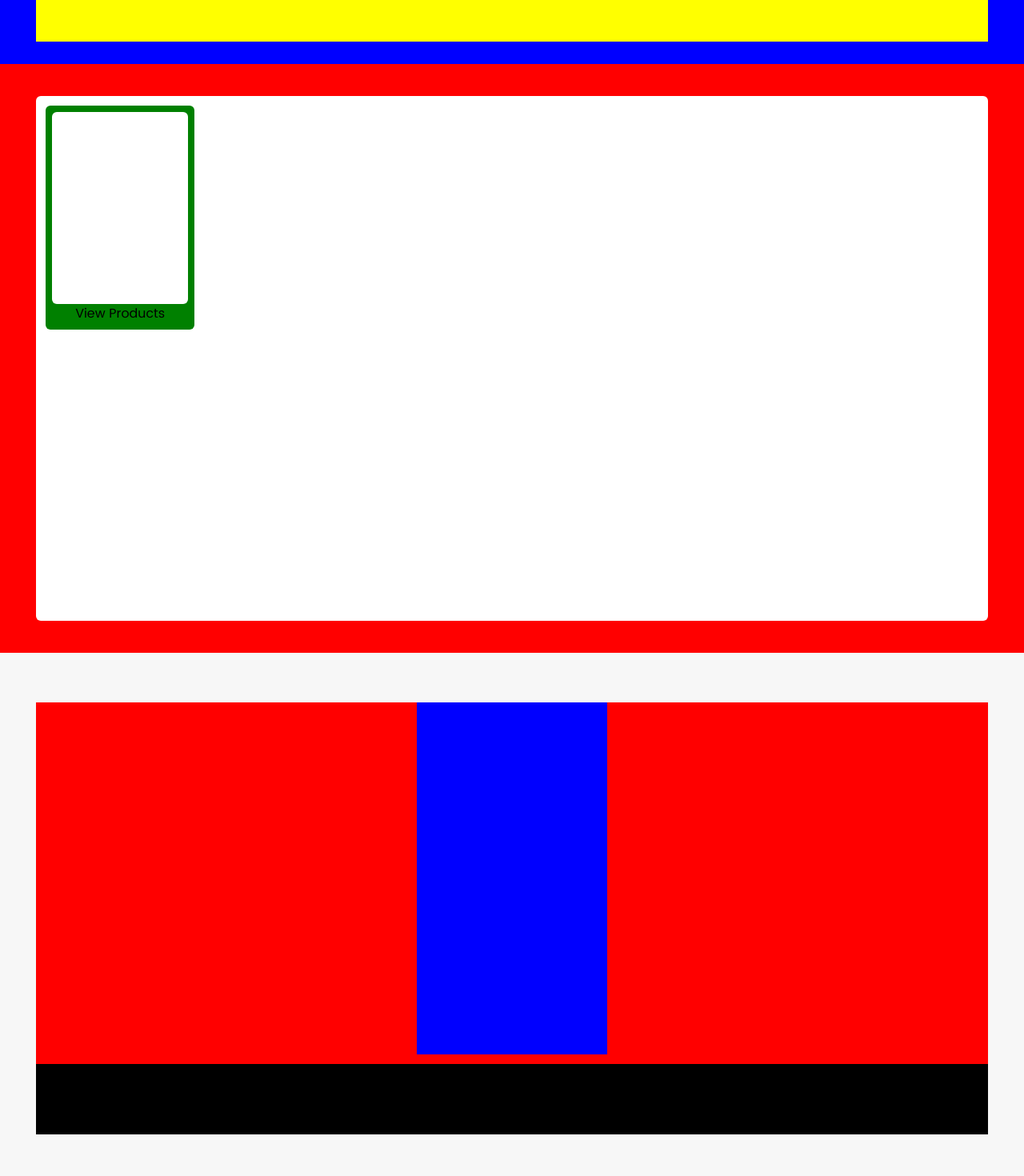
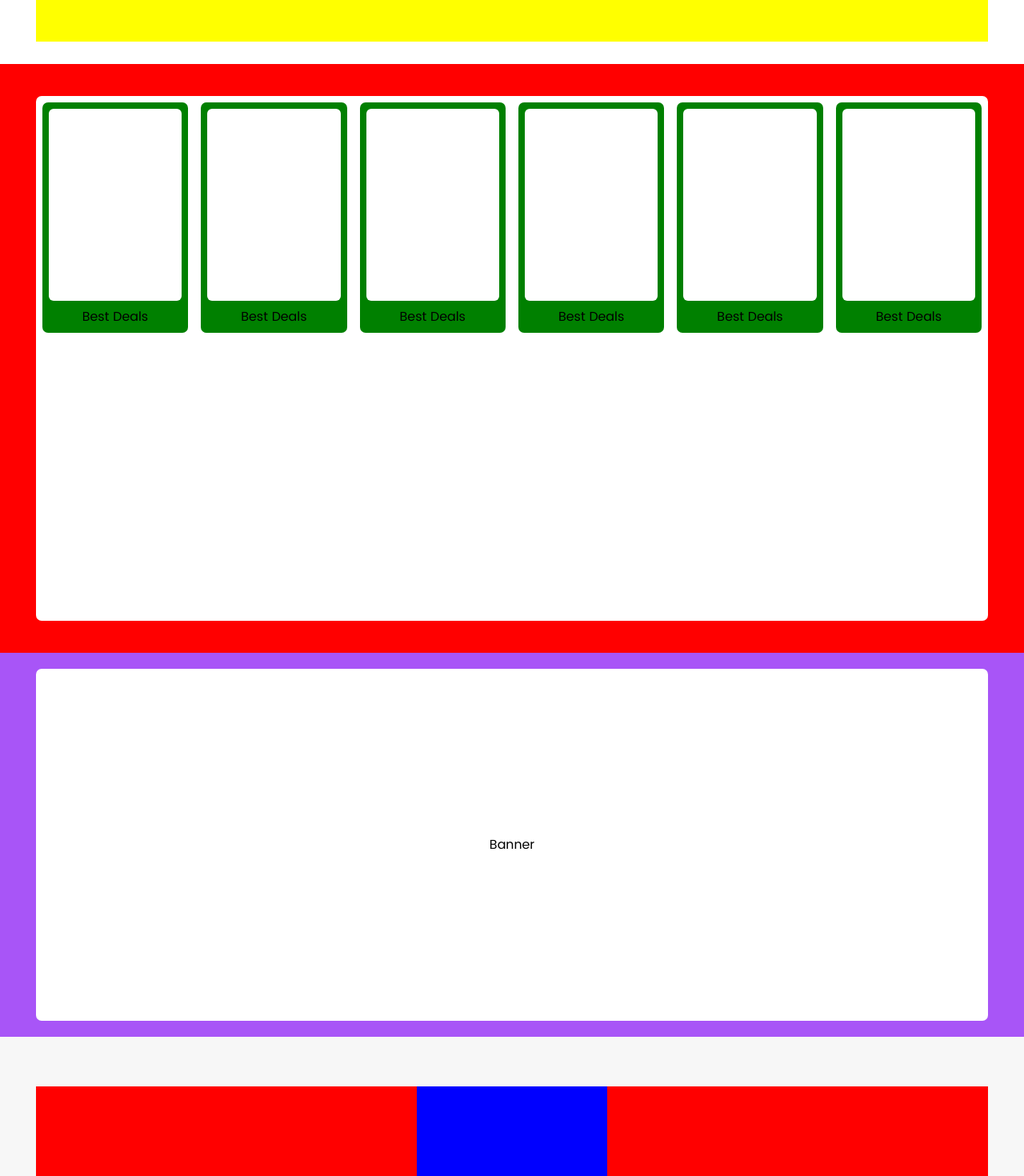
Before and after one commit to DevDivine-001/e-Commerce-Web-Apps-REEBOK-With-Front-end-Backend-, a React (Vite) app in the folder Front-end/: page / in a window 1280 px wide. Shown: the part 720-2190 px from the top of the page at 80% size. Built offline with nearby package versions, Linux system fonts and the light colour scheme.

Commit message:
Banner and Products

```diff
--- /dev/null
+++ b/Front-end/src/Pages/Home/Banner.tsx
@@ -0,0 +1,11 @@
+const Banner = () => {
+  return (
+    <div className="w-[100%] h-[60vh] flex justify-center items-center bg-purple-500 ">
+      <div className="bg-[#fff] h-[55vh] flex items-center justify-center w-[93%] rounded-[7px]">
+        Banner
+      </div>
+    </div>
+  );
+}
+
+export default Banner
--- a/Front-end/src/Pages/Home/Homepage.tsx
+++ b/Front-end/src/Pages/Home/Homepage.tsx
@@ -3,15 +3,28 @@
 // import { FaCartShopping } from "react-icons/fa6";
 // import { IoMdSearch } from "react-icons/io";
 
+import Banner from "./Banner";
 import Hore from "./Hore";
 import Products from "./Products";
+import backgroundImage from "../../assets/bg-1.3d2a7a2d0a1ed5a6e5b206301d008f80 (1).svg"
 
 const Homepage = () => {
+  const Image:any = {
+    backgroundImage: `url(${backgroundImage})`,
+    backgroundPosition: "center",
+    backgroundRepeat:"no-repeat",
+    backgroundSize: "cover",
+    height: "auto",
+    width: "100%",
+
+  };
+
   return (
     <>
-      <div>
+      <div style={{ Image}}>
         <Hore />
         <Products />
+        <Banner />
       </div>
     </>
   );
--- a/Front-end/src/Pages/Home/Hore.tsx
+++ b/Front-end/src/Pages/Home/Hore.tsx
@@ -1,6 +1,6 @@
 const Hore = () => {
   return (
-    <div className="flex justify-center items-center w-[100%] h-[89vh] bg-[blue]">
+    <div className="flex justify-center items-center w-[100%] h-[89vh] bg-[]">
       <div
         className="w-[93%] h-[82vh] bg-[yellow] p-7 flex"
         data-aos-duration="500"
--- a/Front-end/src/Pages/Home/Products.tsx
+++ b/Front-end/src/Pages/Home/Products.tsx
@@ -7,19 +7,65 @@ const Products = () => {
   return (
     <div className="flex justify-center items-center w-[100%] h-[92vh] bg-[red]">
       <div
-        className="w-[93%] h-[82vh] bg-[#fff] p-3 rounded-md"
+        className="w-[93%] h-[82vh] bg-[#fff] p-2 rounded-[7px] flex gap-4"
         data-aos-duration="500"
         data-aos-once="true"
       >
-        <div className="flex flex-col bg-[green] w-[16%] h-[35vh] p-2 rounded-md">
-          <div className="w-full h-[400px] flex justify-center items-center bg-[#fff] rounded-md"></div>
-          <button onClick={() => setOpen(true)}>View Products</button>
+        <div className="flex flex-col bg-[green] w-[16%] h-[36vh] p-2 rounded-[7px] gap-2 hover:shadow-md hover:transition-transform delay-200 hover:scale-90 hover:">
+          <div className="w-full h-[250px] flex justify-center items-center bg-[#fff] rounded-md"></div>
+          <button onClick={() => setOpen(true)}>Best Deals</button>
           <Modal open={open} onClose={() => setOpen(false)}>
             <form action="" className="w-[60%] h-[66vh] bg-[red]">
               <Link to="/seeproducts">SeeProducts</Link>
             </form>
           </Modal>
         </div>
+        <div className="flex flex-col bg-[green] w-[16%] h-[36vh] p-2 rounded-[7px] gap-2 hover:shadow-md hover:transition-transform delay-200 hover:scale-90 hover:">
+          <div className="w-full h-[250px] flex justify-center items-center bg-[#fff] rounded-md"></div>
+          <button onClick={() => setOpen(true)}>Best Deals</button>
+          <Modal open={open} onClose={() => setOpen(false)}>
+            <form action="" className="w-[60%] h-[66vh] bg-[red]">
+              <Link to="/seeproducts">SeeProducts</Link>
+            </form>
+          </Modal>
+        </div>
+        <div className="flex flex-col bg-[green] w-[16%] h-[36vh] p-2 rounded-[7px] gap-2 hover:shadow-md hover:transition-transform delay-200 hover:scale-90 hover:">
+          <div className="w-full h-[250px] flex justify-center items-center bg-[#fff] rounded-md"></div>
+          <button onClick={() => setOpen(true)}>Best Deals</button>
+          <Modal open={open} onClose={() => setOpen(false)}>
+            <form action="" className="w-[60%] h-[66vh] bg-[red]">
+              <Link to="/seeproducts">SeeProducts</Link>
+            </form>
+          </Modal>
+        </div>
+        <div className="flex flex-col bg-[green] w-[16%] h-[36vh] p-2 rounded-[7px] gap-2 hover:shadow-md hover:transition-transform delay-200 hover:scale-90 hover:">
+          <div className="w-full h-[250px] flex justify-center items-center bg-[#fff] rounded-md"></div>
+          <button onClick={() => setOpen(true)}>Best Deals</button>
+          <Modal open={open} onClose={() => setOpen(false)}>
+            <form action="" className="w-[60%] h-[66vh] bg-[red]">
+              <Link to="/seeproducts">SeeProducts</Link>
+            </form>
+          </Modal>
+        </div>
+        <div className="flex flex-col bg-[green] w-[16%] h-[36vh] p-2 rounded-[7px] gap-2 hover:shadow-md hover:transition-transform delay-200 hover:scale-90 hover:">
+          <div className="w-full h-[250px] flex justify-center items-center bg-[#fff] rounded-md"></div>
+          <button onClick={() => setOpen(true)}>Best Deals</button>
+          <Modal open={open} onClose={() => setOpen(false)}>
+            <form action="" className="w-[60%] h-[66vh] bg-[red]">
+              <Link to="/seeproducts">SeeProducts</Link>
+            </form>
+          </Modal>
+        </div>
+        <div className="flex flex-col bg-[green] w-[16%] h-[36vh] p-2 rounded-[7px] gap-2 hover:shadow-md hover:transition-transform delay-200 hover:scale-90 hover:">
+          <div className="w-full h-[250px] flex justify-center items-center bg-[#fff] rounded-md"></div>
+          <button onClick={() => setOpen(true)}>Best Deals</button>
+          <Modal open={open} onClose={() => setOpen(false)}>
+            <form action="" className="w-[60%] h-[66vh] bg-[red]">
+              <Link to="/seeproducts">SeeProducts</Link>
+            </form>
+          </Modal>
+        </div>
+
       </div>
     </div>
   );
--- a/Front-end/src/auth/Register.tsx
+++ b/Front-end/src/auth/Register.tsx
@@ -80,6 +80,7 @@ const Register = ({ showModal, setShowModal }: any) => {
               >
                 Continue
               </button>
+
               <button
                 className=" py-[11px] px-[28px]   relative flex justify-center
                   max-sm:hidden max-lg:hidden max-xl:hidden shadow-md items-center gap-1 hover:text-[black)] hover:before:translate-x-[105%]
```
Also changed, not shown: Front-end/src/assets/bg-1.3d2a7a2d0a1ed5a6e5b206301d008f80 (1).svg (added).
